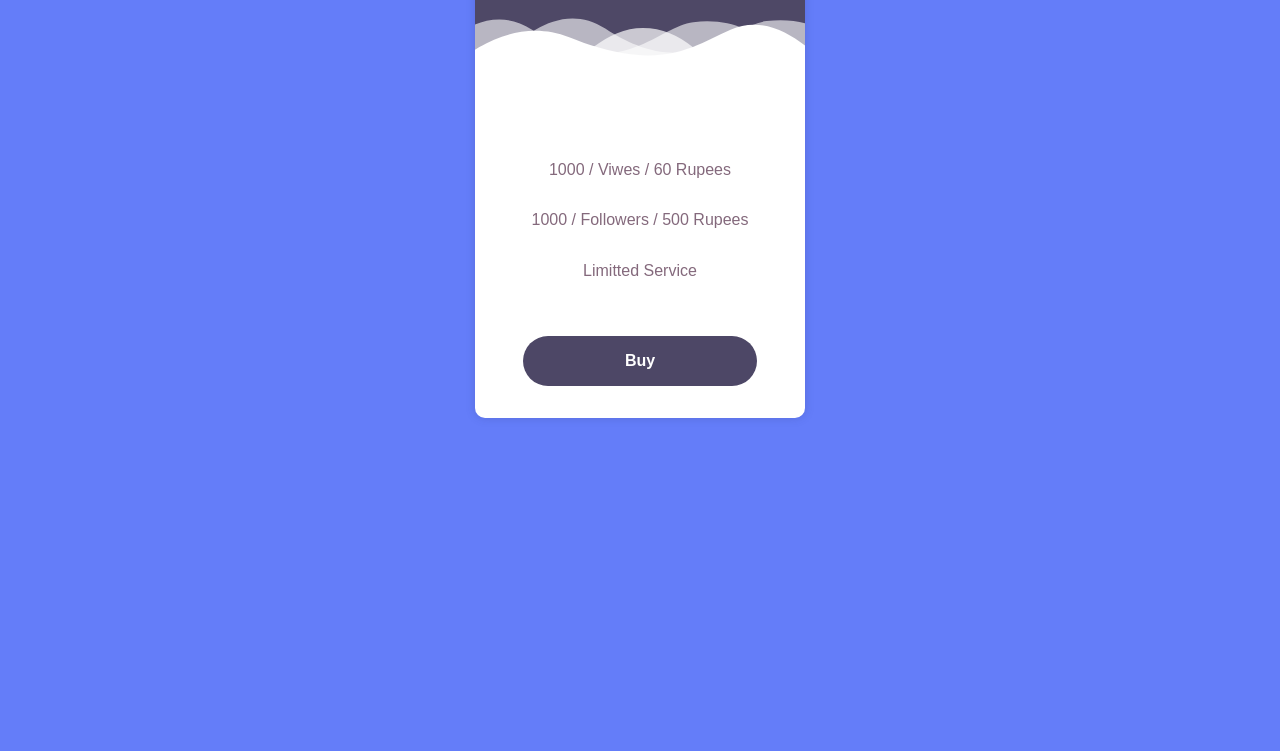
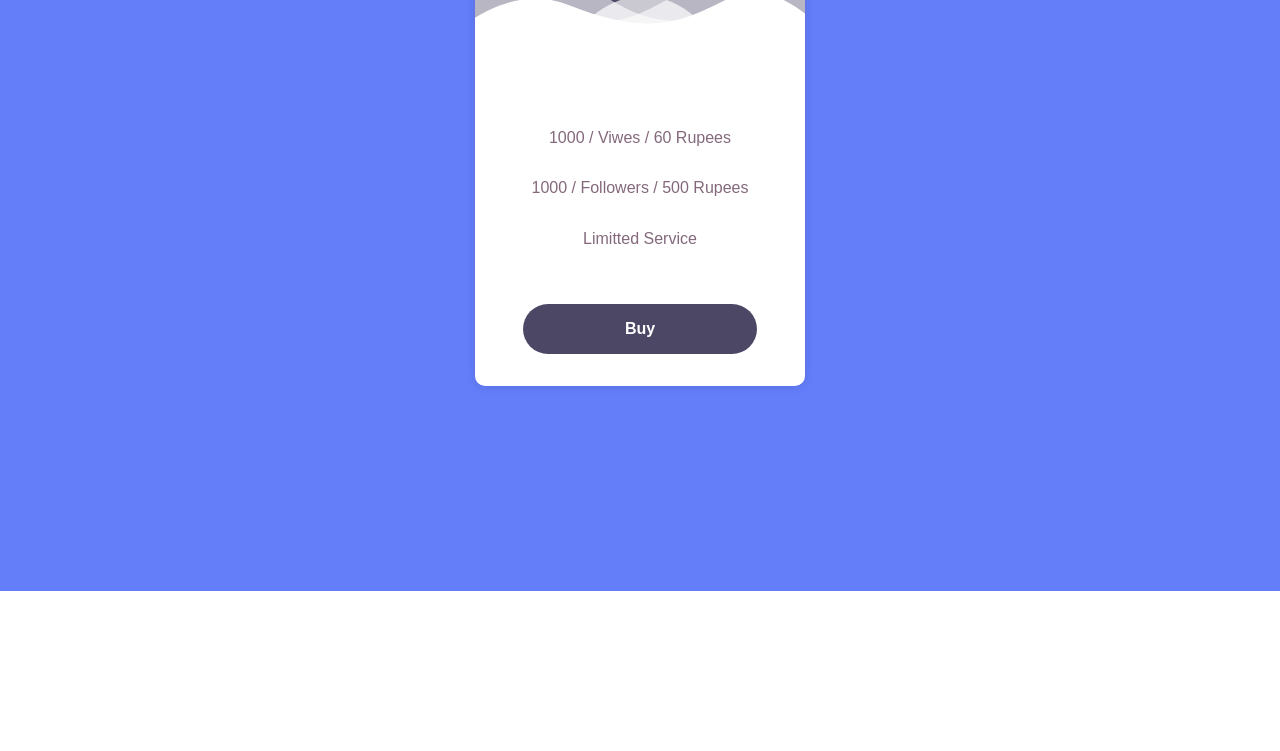
Before and after one commit to muzamiljamil/price516, a plain HTML site: page index.html in a window 1280 px wide. Shown: the part 209-960 px from the top of the page. After the commit the page ends 800 px from the top, so only its background shows below. Drawn offline with Linux system fonts and the light colour scheme; a web font is replaced by a local one.

Commit message:
Update index.html

```diff
--- a/index.html
+++ b/index.html
@@ -13,7 +13,7 @@
         section {
             background: #647df9;
             color: #7a90ff;
-            padding: 2em 0 8em;
+            padding: 0em 0 0.01em;
             min-height: 100vh;
             position: relative;
             -webkit-font-smoothing: antialiased;
```
